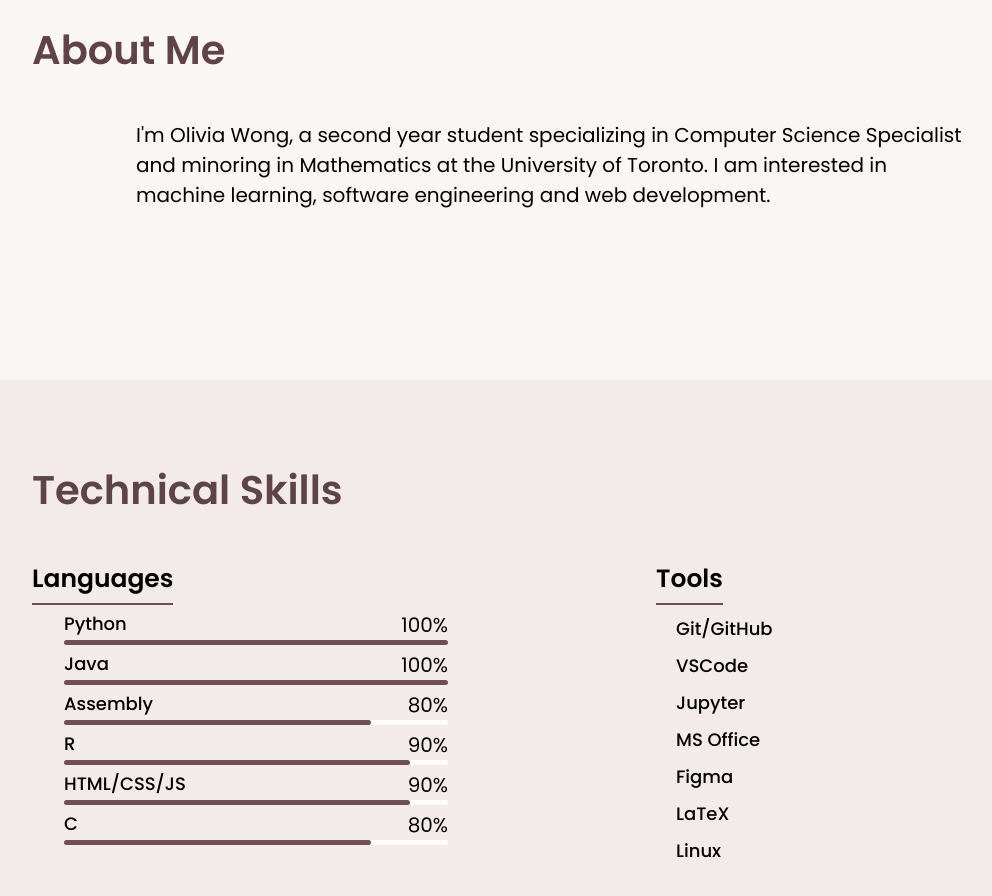
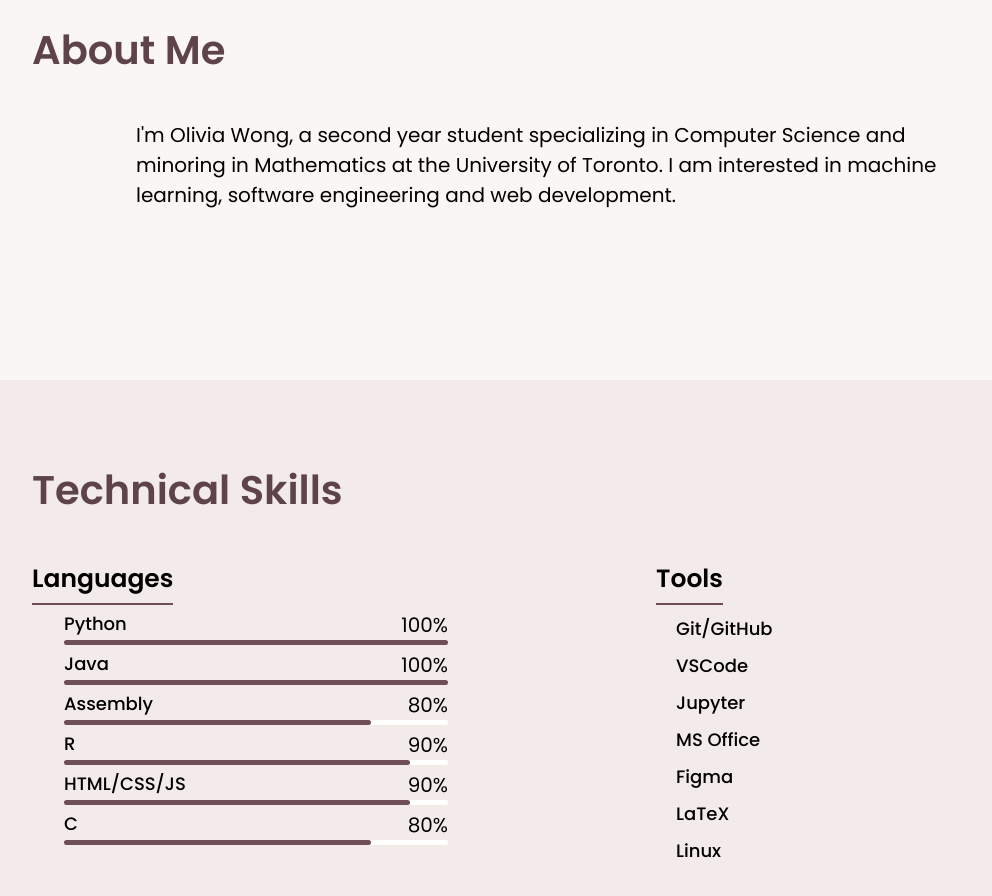
Before and after one commit to oliviaw12/oliviaw12.github.io, a plain HTML site: page index.html in a window 1280 px wide. Shown: the part 860-1756 px from the top of the page, without its empty margins (88-1080 px from the left). Drawn offline with nearby package versions, Linux system fonts and the light colour scheme.

Commit message:
Update index.html

```diff
--- a/index.html
+++ b/index.html
@@ -52,7 +52,7 @@
     <div class="about__container container grid">
       <div class="about__data">
         <p class="about__description">
-          I'm Olivia Wong, a second year student specializing in Computer Science Specialist and minoring in Mathematics at the
+          I'm Olivia Wong, a second year student specializing in Computer Science and minoring in Mathematics at the
           University of Toronto. I am interested in machine learning, software engineering and web development.
 
         </p>
```
